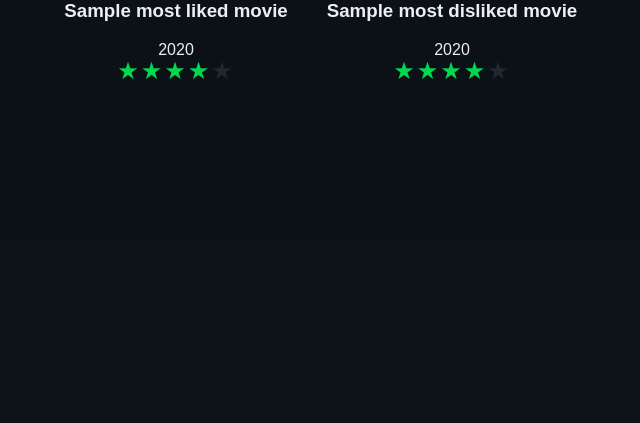
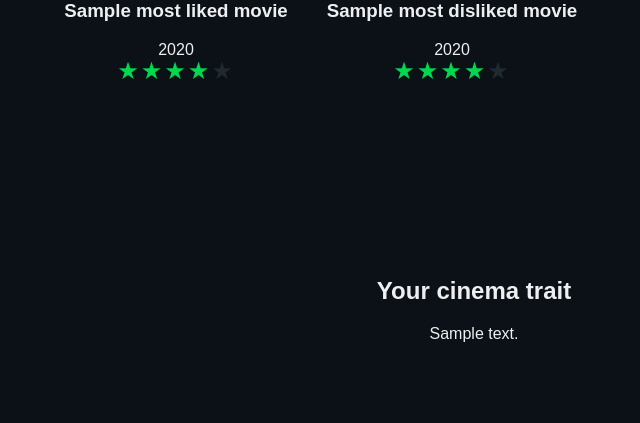
Before and after one commit to 3runoAM/LetterboxdData, a Flask app: template app/templates/currentProfile.html in a window 1280 px wide. Shown: the part 1440-1863 px from the top of the page, without its empty margins (166-806 px from the left). Before the commit the page ends 1519 px from the top, so only its background shows below. Run offline with Flask 3, Linux system fonts and the light colour scheme; the template is opened without the code that fills it: most values are stand-ins (such as "Sample title", 1, 10 or a date in 2020); grey boxes marked "Sample" are stand-in pictures; parts of the project's set-up code (start-up, migrations or seed data) failed here and were passed over.

Commit message:
Atualiza template para utilizar novo macro

```diff
--- a/app/templates/currentProfile.html
+++ b/app/templates/currentProfile.html
@@ -8,6 +8,7 @@
         <link rel="stylesheet" href="{{ url_for("static", filename="css/styles.css") }}">
         <link rel="stylesheet" href="{{ url_for("static", filename="css/movieList.css") }}">
         <link rel="stylesheet" href="{{ url_for("static", filename="css/likedDisliked.css") }}">
+        <link rel="stylesheet" href="{{ url_for("static", filename="css/traitSection.css") }}">
         <link rel="preconnect" href="https://fonts.googleapis.com">
         <link rel="preconnect" href="https://fonts.gstatic.com" crossorigin>
         <link href="https://fonts.googleapis.com/css2?family=Geologica:wght,CRSV@100..900,0&family=Libre+Caslon+Text:ital,wght@0,400;0,700;1,400&family=Yantramanav:wght@100;300;400;500;700;900&display=swap"
@@ -15,7 +16,7 @@
         <link rel="stylesheet" href="{{ url_for("static", filename="css/currentProfile.css") }}">
     </head>
     <body>
-        {% from "partials/macros.html" import movie_list, metric_card, liked_disliked, profiling %}
+        {% from "partials/macros.html" import movie_list, metric_card, liked_disliked, profiling, trait %}
         {% include "partials/nav.html" %}
 
         <main class="container">
@@ -42,6 +43,8 @@
 
                     {{ profiling(context.time_lag_week.time_profile, context.time_lag_week.time_description, time_lag_graphs.time_lag_week) }}
                 </div>
+
+                {{ trait(genre_category_graphs.points_graph_week, context.genre_category_week.description) }}
             </section>
 
             <section id="panel-month" class="panel">
@@ -60,6 +63,7 @@
                      {{ profiling(context.time_lag_month.time_profile, context.time_lag_month.time_description, time_lag_graphs.time_lag_month) }}
                 </div>
 
+                {{ trait(genre_category_graphs.points_graph_month, context.genre_category_month.description) }}
             </section>
 
             <section id="panel-year" class="panel">
@@ -78,6 +82,7 @@
                      {{ profiling(context.time_lag_year.time_profile, context.time_lag_year.time_description, time_lag_graphs.time_lag_year) }}
                 </div>
 
+                {{ trait(genre_category_graphs.points_graph_year, context.genre_category_year.description) }}
             </section>
         </main>
 
```
